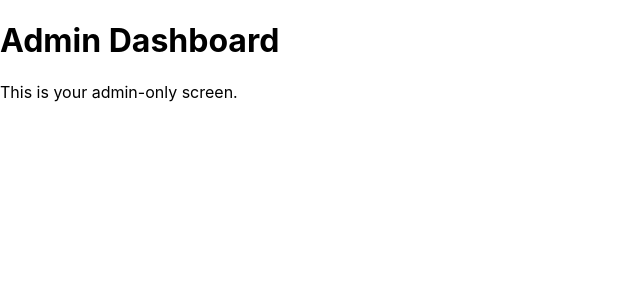
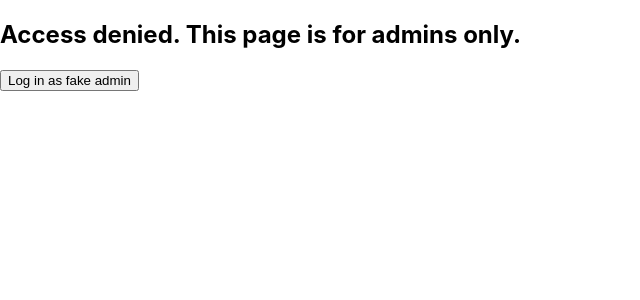
Before and after one commit to wswanson83/golf-league-app, a React (Create React App) app in the folder frontend/: page / in a window 1280 px wide. Shown: the top 300 px of the page, without its empty margins (0-640 px from the left). Built offline with nearby package versions, Linux system fonts and the light colour scheme.

Commit message:
Temporary fake admin login

```diff
--- a/frontend/src/components/AdminDashboard.js
+++ b/frontend/src/components/AdminDashboard.js
@@ -1,10 +1,43 @@
-import React from 'react';
+import React, { useState, useEffect } from 'react';
 
 function AdminDashboard() {
+  const [user, setUser] = useState(null);
+
+  useEffect(() => {
+    const stored = localStorage.getItem('user');
+    if (stored) {
+      setUser(JSON.parse(stored));
+    }
+  }, []);
+
+  const fakeLogin = () => {
+    const fakeAdmin = {
+      player_id: 1,
+      role: 'commissioner'
+    };
+    localStorage.setItem('user', JSON.stringify(fakeAdmin));
+    setUser(fakeAdmin);
+  };
+
+  const logout = () => {
+    localStorage.removeItem('user');
+    setUser(null);
+  };
+
+  if (!user || (user.role !== 'commissioner' && user.role !== 'moderator')) {
+    return (
+      <div>
+        <h2>Access denied. This page is for admins only.</h2>
+        <button onClick={fakeLogin}>Log in as fake admin</button>
+      </div>
+    );
+  }
+
   return (
     <div>
       <h1>Admin Dashboard</h1>
       <p>This is your admin-only screen.</p>
+      <button onClick={logout}>Log out</button>
     </div>
   );
 }
```
